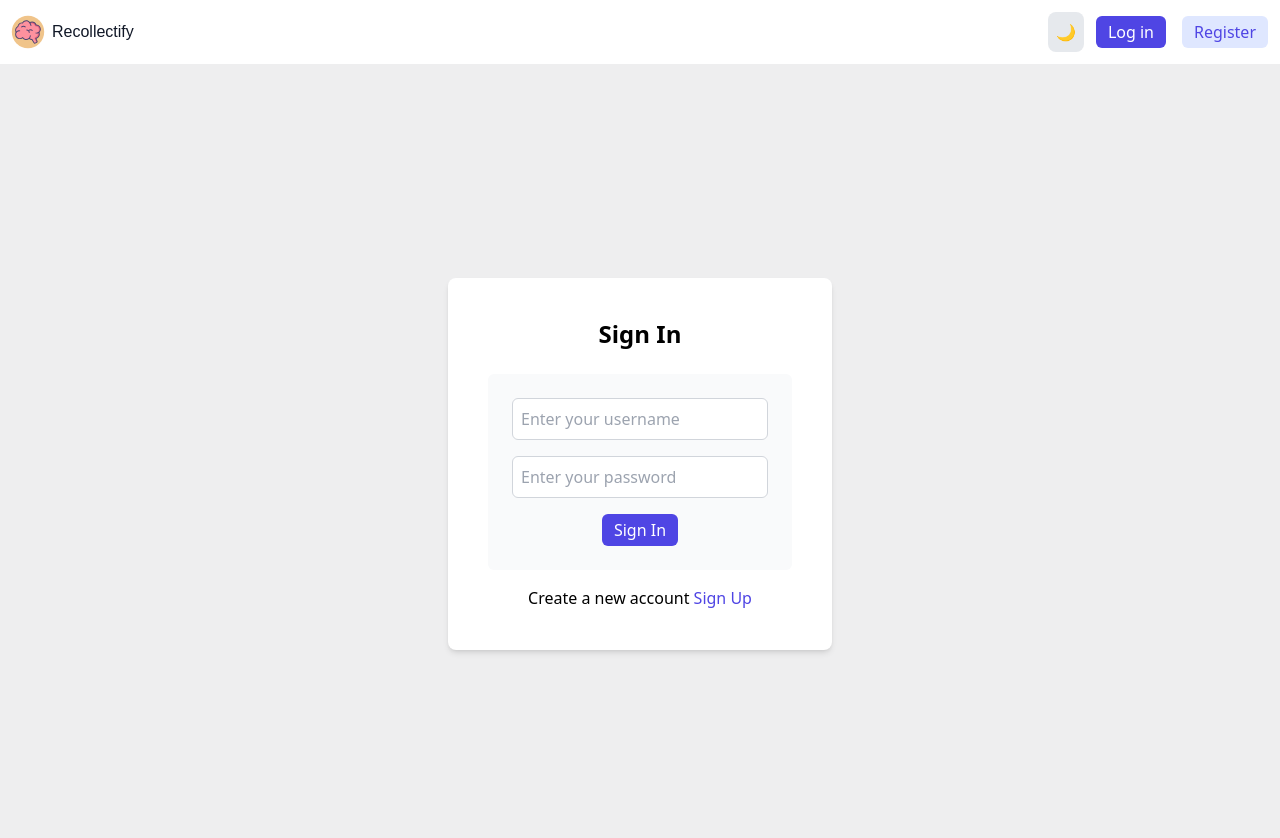
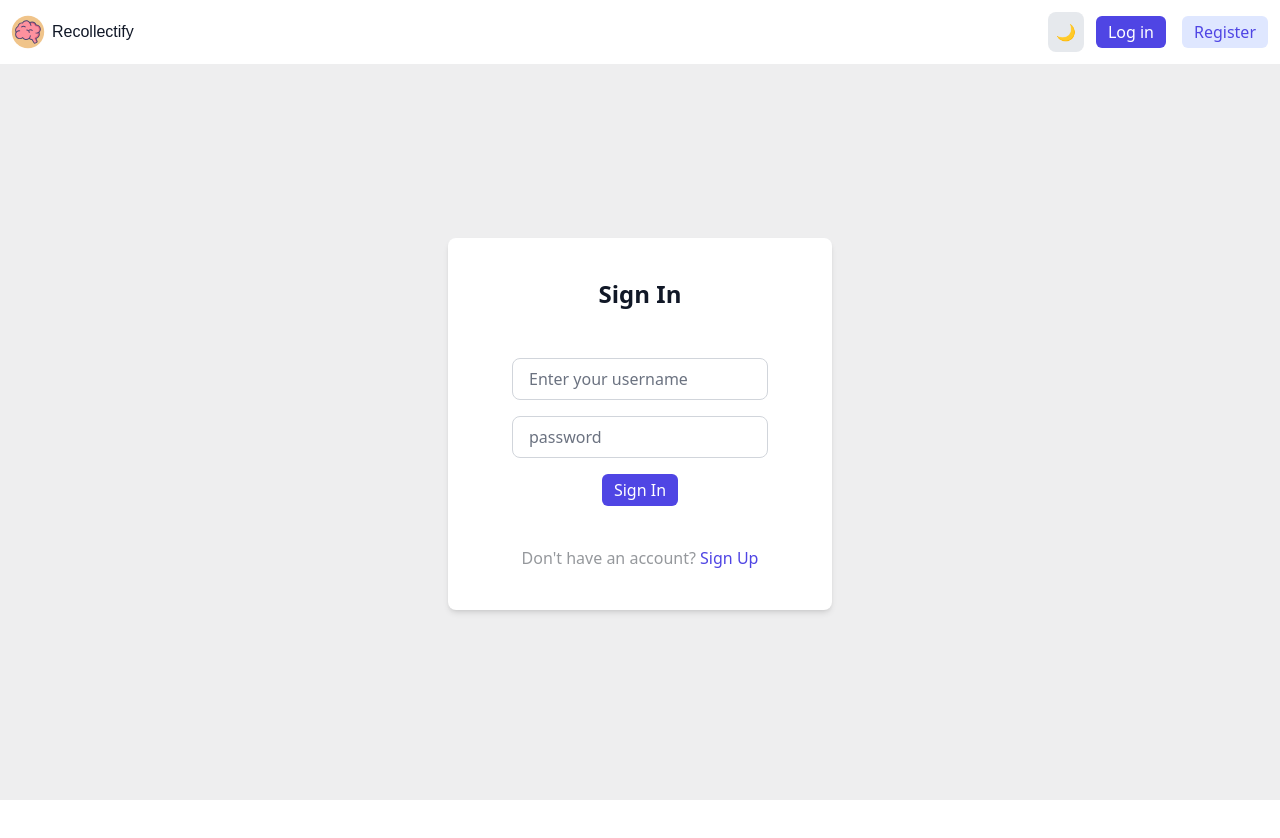
Before and after one commit to Rahban1/brainly-fe, a React (Vite) app: page /signin in a window 1280 px wide. Shown: the top 838 px of the page. After the commit the page ends 800 px from the top, so only its background shows below. Built offline with nearby package versions, Linux system fonts and the light colour scheme; a web font is replaced by a local one.

Commit message:
added dark mode

```diff
--- a/src/components/Input.tsx
+++ b/src/components/Input.tsx
@@ -1,22 +1,15 @@
-export function Input({placeholder, reference, type, options} : { placeholder : string, reference? : any , type? : string, options?: Array<{value: string, label: string}>}) {
-  return (
-    <div className="flex flex-col ">
-        {/* <label className="mb-2 text-gray-700 ">{text}</label> */}
-        {type === 'select' ? (
-            <select ref={reference} className="border border-gray-300 rounded-md p-2 mb-4 w-full">
-                <option value="" disabled selected>{placeholder}</option>
-                {options?.map(option => (
-                    <option key={option.value} value={option.value}>{option.label}</option>
-                ))}
-            </select>
-        ) : (
-            <input
-                type={type}
-                ref={reference}
-                placeholder={placeholder}
-                className="border border-gray-300 rounded-md p-2 mb-4 w-full"
-            />
-        )}
-    </div>
-  )
+
+export function Input({ placeholder, reference, type = "text" }: { placeholder: string, reference: any, type?: string }) {
+    return (
+        <input
+            type={type}
+            placeholder={placeholder}
+            ref={reference}
+            className="w-full px-4 py-2 mb-4 border rounded-lg focus:outline-none focus:ring-2 focus:ring-purple-500
+                     bg-white dark:bg-gray-600
+                     border-gray-300 dark:border-gray-500
+                     text-gray-900 dark:text-white
+                     placeholder-gray-500 dark:placeholder-gray-400"
+        />
+    );
 }
--- a/src/pages/Signin.tsx
+++ b/src/pages/Signin.tsx
@@ -3,13 +3,12 @@ import { Button } from '../components/Button';
 import { useRef, useEffect } from 'react';
 import { Input } from '../components/Input';
 import { BACKEND_URL } from '../config';
-import axios from 'axios'
+import axios from 'axios';
 import { useNavigate } from 'react-router-dom';
 import { Navbar } from '../components/Navbar';
 
-export const Signin = () => {
-
-    const userNameRef = useRef<HTMLInputElement | null>(null);
+export function Signin() {
+    const usernameRef = useRef<HTMLInputElement | null>(null);
     const passwordRef = useRef<HTMLInputElement | null>(null);
     const navigate = useNavigate();
 
@@ -19,60 +18,62 @@ export const Signin = () => {
             navigate("/dashboard");
         }
     }, [navigate]);
-//@ts-ignore
-    async function signin(event ){
-      event.preventDefault()
-        const username = userNameRef.current?.value;
+
+    async function signin(e: any) {
+        try {
+            e.preventDefault();
+            const username = usernameRef.current?.value;
             const password = passwordRef.current?.value;
 
-        try {
-            console.log("Signing in with:", { username, password });
-            const response = await axios.post(`${BACKEND_URL}/api/v1/user/signin`,{
+            const response = await axios.post<{ token: string }>(`${BACKEND_URL}/api/v1/user/signin`, {
                 username,
                 password
-            })
-            //@ts-ignore
-            const jwt= response.data?.token;
-            localStorage.setItem("token",jwt);
-            navigate('/dashboard', { replace: true });
-            alert("You have been signed in");
-        } catch (e) {
-            console.log(e);
+            });
+
+            localStorage.setItem("token", response.data.token);
+            navigate("/dashboard");
+        } catch (error) {
+            console.log(error);
         }
     }
 
     return (
-    <div>
-      <Navbar/>
+        <div className="min-h-screen bg-gray-100 dark:bg-gray-900">
+            <Navbar />
             <motion.div
                 initial={{ opacity: 0 }}
                 animate={{ opacity: 1 }}
                 exit={{ opacity: 0 }}
                 transition={{ duration: 0.5 }}
-        className="flex items-center justify-center min-h-screen bg-gray-100"
+                className="flex items-center justify-center min-h-[90vh]"
             >
-        <div className="bg-white p-10 rounded-lg shadow-md w-96">
-          <h1 className="text-2xl font-bold mb-6 text-center">Sign In</h1>
-          <form className="bg-gray-50 p-6 rounded-md">
-
+                <div className="bg-white dark:bg-gray-800 p-10 rounded-lg shadow-md w-96">
+                    <h1 className="text-2xl font-bold mb-6 text-center text-gray-900 dark:text-white">Sign In</h1>
+                    <form className=" p-6 rounded-md">
                         <Input
                             placeholder='Enter your username'
-              reference={userNameRef}
+                            reference={usernameRef}
                         />
                         <Input
+                            placeholder='password'
+                            reference={passwordRef}
                             type='password'
-              placeholder='Enter your password'
-              reference={passwordRef}
                         />
                         <div className='flex justify-center items-center'>
-              <Button text='Sign In' onclick={(event)=>signin(event)} variants='primary' />
+                            <Button onclick={(e) => signin(e)} text='Sign In' variants='primary' />
                         </div>
                     </form>
-          <p className="mt-4 text-center">
-            Create a new account <button onClick={()=>{navigate('/signup')}} className="text-[#4F45E4]">Sign Up</button>
+                    <p className="mt-4 text-center text-gray-600 dark:text-gray-300">
+                        Don't have an account? {' '}
+                        <button
+                            onClick={() => { navigate('/signup') }}
+                            className="text-[#4F45E4]"
+                        >
+                            Sign Up
+                        </button>
                     </p>
                 </div>
             </motion.div>
         </div>
     );
-};
+}
--- a/src/pages/Signup.tsx
+++ b/src/pages/Signup.tsx
@@ -5,13 +5,9 @@ import { Input } from '../components/Input';
 import { BACKEND_URL } from '../config';
 import axios from 'axios'; // Added import statement for axios
 import { useNavigate } from 'react-router-dom';
-import { div } from 'framer-motion/client';
 import { Navbar } from '../components/Navbar';
 
 export const Signup = () => {
-    console.log("hello");
-
-
     const usernameRef = useRef<HTMLInputElement | null>(null);
     const passwordRef = useRef<HTMLInputElement | null>(null);
     const navigate = useNavigate();
@@ -19,19 +15,15 @@ export const Signup = () => {
     useEffect(() => {
         const token = localStorage.getItem("token");
         if (token) {
-            navigate("/dashboard"); // Redirect to dashboard if already signed in
+            navigate("/dashboard");
         }
-    }, [navigate]); // Dependency array to run effect on mount
+    }, [navigate]);
 
-    //@ts-ignore
-    async function signup(e ){
+    async function signup(e: any) {
         try {
-            e.preventDefault()
-            console.log("inside signup");
-
+            e.preventDefault();
             const username = usernameRef.current?.value;
             const password = passwordRef.current?.value;
-            console.log(username, password);
 
             await axios.post(`${BACKEND_URL}/api/v1/user/signup`, {
               username,
@@ -41,24 +33,22 @@ export const Signup = () => {
             navigate("/signin");
         } catch (error) {
             console.log(error);
-            console.log("outer catch");
         }
     }
 
   return (
-    <div>
+    <div className="min-h-screen bg-gray-100 dark:bg-gray-900">
       <Navbar/>
       <motion.div
         initial={{ opacity: 0 }}
         animate={{ opacity: 1 }}
         exit={{ opacity: 0 }}
         transition={{ duration: 0.5 }}
-        className="flex items-center justify-center min-h-screen bg-gray-100"
+        className="flex items-center justify-center min-h-[90vh]"
       >
-        <div className="bg-white p-10 rounded-lg shadow-md w-96">
-          <h1 className="text-2xl font-bold mb-6 text-center">Sign Up</h1>
-          <form className="bg-gray-50 p-6 rounded-md">
-
+        <div className="bg-white dark:bg-gray-800 p-10 rounded-lg shadow-md w-96">
+          <h1 className="text-2xl font-bold mb-6 text-center text-gray-900 dark:text-white">Sign Up</h1>
+          <form className=" p-6 rounded-md">
             <Input
               placeholder='Enter your username'
               reference={usernameRef}
@@ -71,10 +61,15 @@ export const Signup = () => {
             <div className='flex justify-center items-center'>
               <Button onclick={(e)=>signup(e)} text='Sign Up' variants='primary' />
             </div>
-
           </form>
-          <p className="mt-4 text-center">
-            Already have an account? <button onClick={()=>{navigate('/signin')}} className="text-[#4F45E4]">Sign In</button>
+          <p className="mt-4 text-center text-gray-600 dark:text-gray-300">
+            Already have an account? {' '}
+            <button
+              onClick={()=>{navigate('/signin')}}
+              className="text-[#4F45E4]"
+            >
+              Sign In
+            </button>
           </p>
         </div>
       </motion.div>
```
Lines whose indentation alone changed are shown as unchanged.
